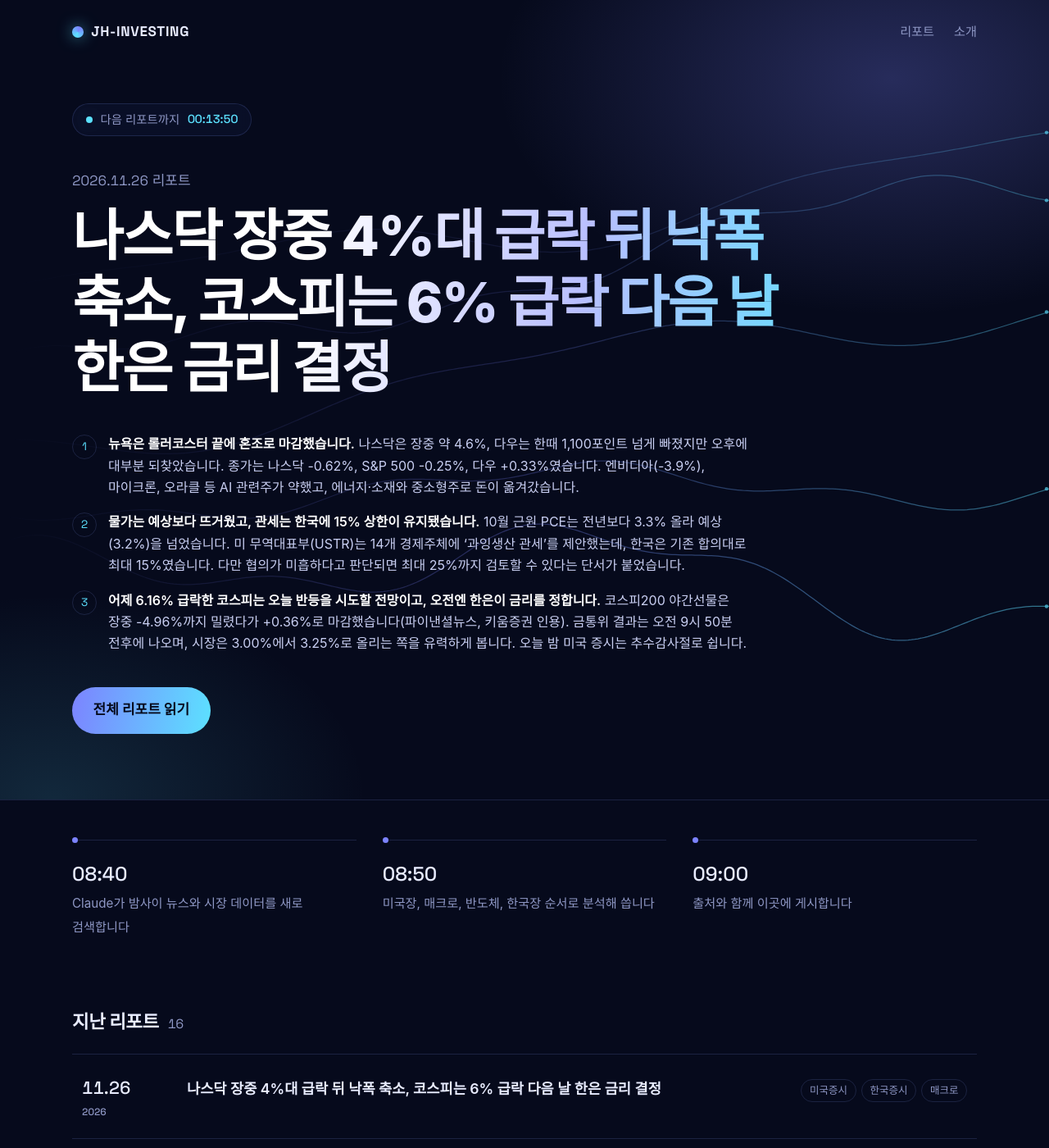
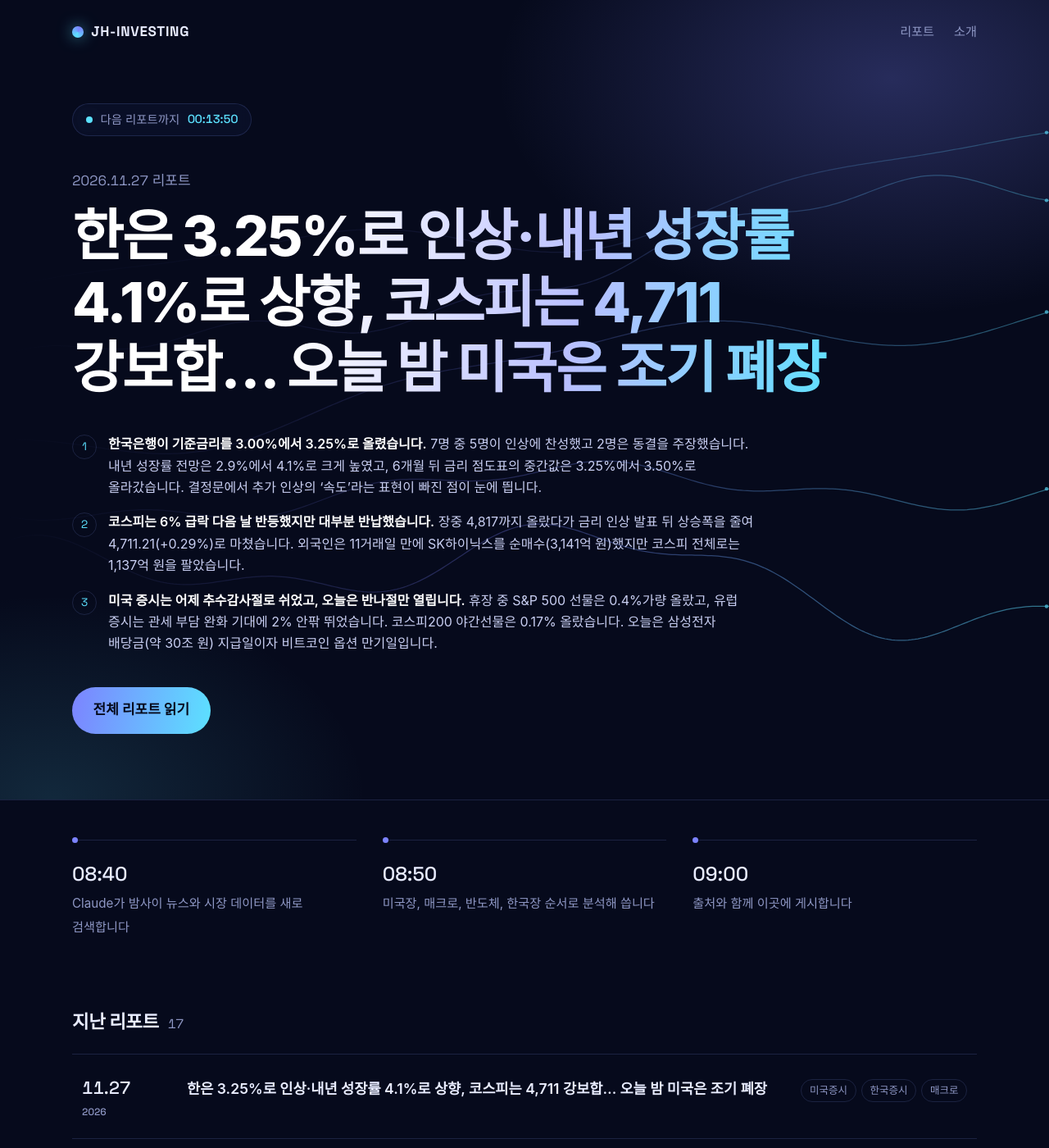
Before and after one commit to jaehun-py0/JH-INVESTING, a Jekyll site: the page built from index.md, in a window 1280 px wide and 1400 px high. Shown: the whole window at 82% size. Built offline with Jekyll 4.4.1, drawn with Linux system fonts in a browser that asks for light colours; some web fonts are replaced; part of the change alters nothing that is shown.

Commit message:
report: 2026-11-27 데일리 마켓 리포트
Co-Authored-By: Claude Opus 5.5 <noreply@anthropic.com>
Claude-Session: https://claude.ai/code/session_01NYfSVbcowoZTUo1hsGXDtg

```diff
--- a/_data/glossary.yml
+++ b/_data/glossary.yml
@@ -241,3 +241,14 @@
   desc: 국가 안보에 위협이 된다고 판단한 수입품에 미국 대통령이 관세를 매길 수 있게 한 법 조항입니다. 철강·자동차·반도체 등에 쓰였습니다.
 - term: 기업가치 제고 계획
   desc: 상장사가 배당 확대, 자사주 매입·소각 등으로 주주가치를 어떻게 높일지 스스로 밝히는 계획입니다. 한국의 '밸류업' 정책에 따라 공시합니다.
+- term: 소수의견
+  desc: 금리 결정 회의에서 다수 결정과 다른 의견을 낸 위원의 의견입니다. 소수의견이 나오면 다음 결정 방향이 바뀔 수 있다는 신호로 읽히기도 합니다.
+- term: 크레딧워치
+  aliases: [CreditWatch]
+  desc: 신용평가사가 기업의 신용등급을 곧 바꿀 수 있다며 '검토 대상'에 올리는 것입니다. '부정적'이면 등급이 내려갈 가능성이 있다는 뜻입니다.
+- term: 조기 폐장
+  desc: 휴일 전후 등에 증시가 평소보다 일찍 거래를 마치는 것입니다. 미국은 추수감사절 다음 날 등에 오후 1시(현지)에 장을 닫습니다.
+- term: 현물 ETF
+  desc: 비트코인 같은 자산을 실제로 사서 보유하고, 그 가격을 따라가도록 만든 상장지수펀드입니다. 자금 유출입이 시장 수요를 보여주는 지표로 쓰입니다.
+- term: 역송금
+  desc: 외국인 투자자가 한국에서 받은 배당금 등을 달러로 바꿔 자기 나라로 보내는 것입니다. 이 과정에서 달러 수요가 늘어 원화 약세 요인이 될 수 있습니다.
--- /dev/null
+++ b/_posts/2026-11-27-daily-market-report.md
@@ -0,0 +1,178 @@
+---
+layout: post
+title: "[데일리 마켓] 2026.11.27(금) — 한은 3.25%로 인상·내년 성장률 4.1%로 상향, 코스피는 4,711 강보합… 오늘 밤 미국은 조기 폐장"
+date: 2026-11-27 09:00:00 +0900
+categories: [daily-report]
+tags: [미국증시, 한국증시, 매크로, 한국은행, 추수감사절, 메모리, 반도체, 증시안정펀드]
+---
+
+## 오늘의 3줄 요약
+
+1. **한국은행이 기준금리를 3.00%에서 3.25%로 올렸습니다.** 7명 중 5명이 인상에 찬성했고 2명은 동결을 주장했습니다. 내년 성장률 전망은 2.9%에서 4.1%로 크게 높였고, 6개월 뒤 금리 점도표의 중간값은 3.25%에서 3.50%로 올라갔습니다. 결정문에서 추가 인상의 '속도'라는 표현이 빠진 점이 눈에 띕니다.
+2. **코스피는 6% 급락 다음 날 반등했지만 대부분 반납했습니다.** 장중 4,817까지 올랐다가 금리 인상 발표 뒤 상승폭을 줄여 4,711.21(+0.29%)로 마쳤습니다. 외국인은 11거래일 만에 SK하이닉스를 순매수(3,141억 원)했지만 코스피 전체로는 1,137억 원을 팔았습니다.
+3. **미국 증시는 어제 추수감사절로 쉬었고, 오늘은 반나절만 열립니다.** 휴장 중 S&P 500 선물은 0.4%가량 올랐고, 유럽 증시는 관세 부담 완화 기대에 2% 안팎 뛰었습니다. 코스피200 야간선물은 0.17% 올랐습니다. 오늘은 삼성전자 배당금(약 30조 원) 지급일이자 비트코인 옵션 만기일입니다.
+
+---
+
+## 1. 미국 증시 (11/26 추수감사절 휴장)
+
+11월 26일(목) 미국 주식·채권 시장은 추수감사절로 문을 닫았습니다. 오늘(27일) 주식시장은 현지 시각 오후 1시(한국 시각 28일 새벽 3시)에 일찍 끝나고, 채권시장은 오후 2시에 조기 마감합니다(뉴스핌·핀포인트뉴스). 그래서 아래 표는 휴장 전 마지막 거래일인 25일 종가입니다(25일 장 흐름은 어제 리포트에서 자세히 다뤘습니다).
+
+| 지수 | 11/25 뉴욕 종가 | 등락률 |
+|---|---:|---:|
+| S&P 500 | 7,182.78 | -0.25% |
+| 나스닥 종합 | 23,585.80 | -0.62% |
+| 다우존스 | 50,182.95 | +0.33% |
+| 러셀 2000 | 약 2,702 | +0.63% |
+| 나스닥 100 | 약 26,047 | -0.64% |
+
+*S&P 500·나스닥·다우는 저널아르타가 전한 값이고, AP 보도(-0.3%, -0.6%, +0.3%)와도 맞습니다. 러셀 2000과 나스닥 100은 스톡나우(뉴스스콰크 요약) 단일 출처이며 반올림된 값입니다. 어제 리포트에서 인용한 비스타파트너스는 러셀 2000을 2,705.84(+0.78%)로 적어 출처마다 차이가 있습니다.*
+
+**휴장 중 선물은 소폭 반등.** 26일 새벽 2시 39분(뉴욕 시각) 기준 S&P 500 선물은 7,225.50(+0.41%), 나스닥 100 선물은 26,253.50(+0.59%), 다우 선물은 50,343(+0.23%)이었습니다(저널아르타). AP는 S&P 500 선물 상승률을 0.5%로 전했습니다. 다만 거래량이 평소의 수십 분의 1 수준이라 방향성 신호로 보기엔 약하다는 점을 감안해야 합니다.
+
+**눈에 띈 소식**
+
+- **엔비디아 신용등급 경고**: S&P글로벌레이팅스가 엔비디아의 AA 등급을 '하향 검토(크레딧워치 부정적)'에 올렸습니다. 이사회 독립성과 경영 감독 문제를 이유로 들었습니다. 반면 무디스는 젠슨 황의 CEO 복귀가 단기 불확실성을 줄인다고 봤습니다(저널아르타·AP). 25일 장중 급락을 키운 것으로 거론된 '신용등급 헤드라인'이 이 소식이었던 것으로 보입니다.
+- **AI 반도체 약세 누적**: AMD는 최근 5거래일 동안 23.41% 빠졌고(저널아르타), 브로드컴은 약세장 국면이 깊어지고 있다는 평가를 받았습니다. 알파벳은 2027년 TPU 주문 관련 보도에 1.06% 내렸고, 램리서치는 미 의회가 대중 반도체 규제 강화를 검토한다는 소식에 약세였습니다(저널아르타 기사 제목 기준).
+- **앤트로픽**: 앤트로픽(본 리포트를 작성하는 AI인 Claude의 개발사)은 25일 1.1% 올랐지만 공모가 83달러를 여전히 밑돌았습니다(AP).
+
+## 2. 세계 경제·매크로
+
+| 지표 | 수준 | 변동 | 기준 |
+|---|---:|---:|---|
+| 미 국채 2년물 | 4.58% | 하락 | 추수감사절 전 마지막 거래 (인베스팅닷컴) |
+| 미 국채 10년물 | 4.864% | 하락 | 추수감사절 전 마지막 거래 (인베스팅닷컴) |
+| 달러인덱스(DXY) | 103.73 | +0.12% | 시점 미표기 (인베스팅닷컴 시세판) |
+| 원/달러 환율 | 1,342.7원 | -0.5원 | 11/26 서울 15:30 (비즈니스코리아·서울신문) |
+| WTI | $84.84 | +1.39% | 11/27 03:21 KST 장중 (뉴스핌, 26일 정산 없음) |
+| 브렌트유 (1월물) | $96.57 | +1.2% | 11/26 런던 정산 (뉴스핌) |
+| 금 (현물) | $3,566.99 | -0.4% | 11/27 04:01 KST (뉴스핌) |
+| 비트코인 | $60,478 | +0.31% | 11/27 08:24 KST, 바이낸스 (블록미디어) |
+
+*국채 금리는 미국 채권시장 휴장으로 26일 종가가 없습니다. 인베스팅닷컴은 기준일을 밝히지 않고 '추수감사절 전'이라고만 적었는데, 25일 종가로 보입니다. 10년물은 9월 이후 최저, 2년물은 약 2주 만의 최저입니다. 달러인덱스는 시세판 표기 시각이 없어 참고용입니다. WTI는 휴장으로 26일 정산가가 없어 장중 값을 적었고, 블록미디어는 84.91달러(+1.5%)로 전했습니다. 브렌트유는 블록미디어가 '2% 넘게 올라 96달러 위'라고 적었고, AP는 91.09달러(+0.5%)로 전해 기준 시점이나 계약월이 다른 것으로 보입니다. 금 선물(코멕스 12월물)은 3,565.90달러(+0.9%, 뉴스핌)였습니다.*
+
+**한국은행: 올해 세 번째 인상, '속도' 표현 삭제**
+
+- 기준금리를 3.00%에서 3.25%로 0.25%p 올렸습니다. 7월·8월에 이어 올해 세 번째 인상이고, 10월에는 동결했습니다. 황건일·이수형 위원이 동결 소수의견을 냈습니다(한국금융신문·아주경제).
+- 결정문은 물가가 상당 기간 목표 수준을 웃돌 것으로 보고, 앞으로 "추가 인상의 시기 등"을 판단하겠다고 했습니다. 10월 결정문의 "시기와 속도"에서 '속도'가 빠졌습니다(아주경제). 추가 인상은 열어두되, 연속 인상을 서두르지는 않겠다는 신호로 해석될 수 있습니다.
+- **수정 경제전망(8월→11월)**: 올해 성장률 3.3%→3.9%, 내년 2.9%→4.1%. 소비자물가 상승률은 올해 2.7%로 그대로, 내년 2.3%→2.4%입니다. 근원물가는 올해와 내년 모두 2.5%→2.6%로 올렸습니다(아주경제).
+- **점도표(6개월 뒤 금리 전망, 점 21개)**: 3.75% 7개, 3.50% 8개, 3.25% 6개로 중간값은 3.50%입니다. 8월에는 중간값이 3.25%였고 3.75%를 찍은 위원은 없었습니다(시대). 21개 중 15개가 3.50% 이상이라, 내년 상반기 중 한 번 더 올릴 가능성이 높아졌다는 평가가 나옵니다.
+- **신현송 총재 기자간담회**: 물가가 목표(2%)로 수렴하는 시점을 2028년으로 봤습니다. 올해 반도체 영업이익이 700조 원에 조금 못 미쳐 국민소득의 5분의 1을 넘는다며, 세금·성과급·배당을 통해 경제 전반으로 퍼질 것이라고 설명했습니다. 반면 3분기 가계 실질소득이 10분기 만에 줄었다는 점은 위험 요인으로 꼽았습니다(시대).
+- 미국 기준금리(3.75~4.00%) 상단과의 차이는 0.75%p로 좁혀졌습니다(시대·한국금융신문).
+
+**연준: 12월 0.25%p 인상이 기본 시나리오**
+
+- 10월 근원 PCE가 예상보다 뜨거웠고 3분기 GDP가 4.3%로 상향되면서, 12월 0.25%p 인상과 내년 초 한 차례 추가 인상이 시장의 기본 시나리오로 굳어졌습니다. 한때 거론되던 0.5%p 인상 기대는 사실상 사라졌다고 인베스팅닷컴(로이터)이 전했습니다. CME 페드워치의 최신 확률은 오늘 검색으로 확인하지 못했습니다.
+- 그런데도 미 국채 가격은 8거래일 연속 올라 2019년 이후 가장 긴 상승 행진을 기록했습니다(인베스팅닷컴). 주식 급락기의 안전자산 수요가 긴축 우려를 누르고 있는 것으로 해석됩니다.
+
+**ECB·BOJ: 12월 동반 인상 무게**
+
+- **ECB**: 선물시장은 12월 0.25%p 인상 확률을 90%로 반영하고 있습니다(인베스팅닷컴). 26일 공개된 의사록에서도 추가 인상 가능성이 거론됐습니다(아시아경제). 독일 10년물 금리는 3.212%로 8월 이후 최저입니다.
+- **BOJ**: 매파로 꼽히는 다무라 나오키 위원이 현재 1.25%인 금리가 중립 수준보다 낮다며 인상 속도를 높여야 한다는 뜻을 밝혔습니다. 시장은 12월 회의에서 1.50%로 올릴 확률을 75~80%로 봅니다(핀스캔스). 달러/엔은 159.30엔 안팎이었습니다(AP).
+
+**원자재·가상자산**
+
+- **유가**: 예멘 후티 반군의 사우디 정유시설 공격으로 일부 생산이 멈췄다는 소식과 호르무즈 해협 긴장이 브렌트유를 끌어올렸습니다. 공격 대상은 뉴스핌 기사 안에서도 지잔과 라스타누라로 다르게 적혀 있어 확인이 더 필요합니다. 미국 원유 재고가 예상보다 적게 늘어난 점(110만 배럴 증가)도 유가를 받쳤습니다(뉴스핌).
+- **금**: 25일 현물이 장중 3,500달러 아래로 떨어진 뒤 3,560~3,570달러대로 돌아왔습니다. 연준 추가 인상 전망이 금값을 누르는 요인입니다(뉴스핌·글로벌이코노믹).
+- **비트코인**: 6만 달러 선에서 공방 중입니다. 오늘 데리비트에서 비트코인 약 70억 달러, 이더리움 약 6억 달러 규모의 옵션이 만기를 맞습니다(뉴스핌). 미국 비트코인 현물 ETF에서는 25일까지 7거래일 연속 자금이 빠져나가 11월 순유출이 약 53억 9천만 달러에 이른 것으로 집계됐습니다(블록미디어).
+
+## 3. 주요 섹터·이슈
+
+### 반도체·메모리: 외국인, SK하이닉스로 11거래일 만에 복귀
+
+- **주가**: 26일 SK하이닉스는 1,053,000원(+2.23%), 삼성전자는 171,300원(+0.35%)에 마감했습니다. 장중에는 각각 6%대, 3%대까지 올랐다가 금리 인상 발표와 오후 차익실현으로 상승폭이 줄었습니다(스페셜타임스·글로벌이코노믹). 외국인은 SK하이닉스를 3,141억 원 사들였지만 삼성전자는 971억 원 팔았습니다(비즈니스코리아). 장 막판 화웨이의 HBM 기술 관련 소식도 상승폭을 줄인 요인으로 거론됐습니다(유안타증권 이재원 연구원, 재경일보).
+- **2028년 논쟁은 계속**: 골드만삭스는 D램 공급 부족률이 2027년 5.1%에서 2028년 1.2%로 줄고, 2028년 범용 D램 가격이 약 20% 떨어질 것으로 봤습니다. BNP파리바는 D램 수급 균형 시점을 2028년 중반에서 2027년 중반으로 앞당겼습니다. 엔비디아 차세대 AI 칩의 HBM 탑재량이 줄 수 있다는 점도 근거로 들었습니다(허프포스트코리아).
+- **반론**: SK증권 한동희 연구원은 2024~25년 범용 D램 가격이 내릴 때도 HBM이 이익을 지켜줬다고 짚었습니다. iM증권 고의영 연구원은 장기공급계약이 하락을 완충하고, HBM 비중 확대로 업황 진폭이 줄 것으로 봤습니다. 삼성전자는 글로벌 고객 10곳, SK하이닉스는 14곳과 장기공급계약을 맺은 것으로 전해졌습니다(허프포스트코리아).
+- **해석**: 한은이 반도체 중심의 강한 성장을 근거로 금리를 올린 날, 증권가는 여전히 2028년 하락 사이클을 놓고 엇갈렸습니다. 당장의 실적보다 '정점이 언제냐'가 주가를 좌우하는 국면이 이어질 가능성이 있습니다.
+
+### AI·빅테크: 신용 리스크가 새 변수로
+
+- 엔비디아에 대한 신용평가사의 경고는 AI 주도주에도 '지배구조 할인'이 붙을 수 있다는 점을 보여줬습니다. 지난 이틀간 AI 매도가 실적 우려보다 자금 조달·지배구조 같은 '돈과 신뢰'의 문제에서 시작됐다는 점과 맞닿아 있습니다.
+- 미국의 대중 반도체 규제 강화 가능성은 한국 장비주에도 변수입니다. 미래에셋증권 서상영 상무는 이를 유가, ECB·연준 추가 인상과 함께 위험 요인으로 꼽았습니다(재경일보).
+
+### 금리 민감주: 자동차·2차전지·바이오 약세
+
+- 26일 금리 인상 직후 현대차(-3.90%), LG에너지솔루션(-2.11%), 에코프로비엠(-3.80%), 삼성바이오로직스(-1.91%), KB금융(-1.89%)이 내렸습니다(비즈니스코리아·서울신문). 성장주와 차입 부담이 큰 업종을 중심으로 금리 부담이 반영된 것으로 해석됩니다.
+
+## 4. 한국 증시 체크포인트
+
+| 지수 | 11/26 종가 | 등락 |
+|---|---:|---:|
+| 코스피 | 4,711.21 | +13.70 (+0.29%) |
+| 코스닥 | 655.71 | +5.07 (+0.78%) |
+
+*비즈니스코리아·서울신문·한국경제TV가 같은 값을 전했습니다.*
+
+**전일(11/26, 목) 마감 요약**
+
+- 코스피는 4,745.10(+1.01%)으로 출발해 장중 4,817.77(+2.56%)까지 올랐다가, 금통위의 인상 결정과 매파적 점도표가 나온 뒤 상승분 대부분을 반납했습니다(비즈니스코리아). 미국 추수감사절을 앞둔 관망과, 27일 삼성전자 배당 지급을 앞둔 외국인 배당금 역송금 수요도 부담으로 꼽혔습니다.
+- **수급(코스피)**: 외국인 -1,137억 원, 기관 +7,508억 원, 개인 -1조 438억 원. 프로그램 매매는 1,724억 원 순매수였습니다(비즈니스코리아·서울신문). 재경일보는 외국인 순매도를 1,120억 원으로 적어 차이가 있습니다.
+- **수급(코스닥)**: 외국인 -1,063억 원, 기관 +2,326억 원, 개인 -1,351억 원(비즈니스코리아).
+- **종목**: 삼성전기 +3.84%, SK스퀘어 +2.68%가 반도체 반등을 이끌었고, 코스닥에서는 삼천당제약(+9.62%)·주성엔지니어링(+3.39%)이 올랐습니다. 에코프로(-3.47%) 등 2차전지는 약했습니다(비즈니스코리아).
+- 기관 매수 배경으로는 산업은행이 증시안정펀드 확대를 위해 금융권 추가 출자를 요청할 수 있다는 소식이 거론됐습니다(비즈니스코리아).
+
+**오늘(11/27) 볼 것**
+
+- **상승 출발 기대**: 유럽 증시가 미국 무역대표부의 관세 상한 유지 방침에 크게 올랐고(독일 DAX +2.08%, 유로스톡스50 +2.04%), 미국 선물도 강세여서 상승 출발이 예상됩니다(아시아경제·재경일보). 코스피200 야간선물은 0.17% 올랐습니다. 키움증권 한지영 연구원은 새로운 수급이 들어오기 전까지 반등 탄력은 제한될 수 있지만, 더 비관적으로 볼 필요는 없다고 봤습니다.
+- **증시안정펀드**: 29일 증안펀드 투자위원회 긴급회의, 30일 금융위원장 주재 금융권 시장안정 회의가 예정돼 있다고 아시아경제가 전했습니다. 같은 기사는 2008년·2020년 사례에서 직전 60거래일 낙폭 상위 업종이 이후 20일간 코스피를 크게 웃돌았다고 분석했습니다. 현재 낙폭 상위는 IT하드웨어·반도체·기계·조선·방산입니다.
+- **삼성전자 배당 30조 원**: 오늘 3분기 배당금(보통주·우선주 주당 4,601원, 총 약 30조 원)이 지급됩니다(톱스타뉴스). 일부는 국내 증시에 재투자될 수 있지만, 외국인 몫은 해외 송금 과정에서 달러 수요를 늘려 원화에 부담을 줄 수 있습니다(업코리아).
+- **환율**: 원/달러는 1,342.7원으로 안정적이지만, 한미 금리차 축소와 배당 역송금이 겹치는 만큼 외국인 수급과 함께 볼 필요가 있습니다.
+- **주목 업종**: 반도체(외국인 SK하이닉스 매수 지속 여부), 증안펀드 수혜 기대 업종(조선·방산·기계), 은행·보험(금리 인상 반영), 자동차(유럽 자동차주 강세 연동 여부). 오늘 밤 미국은 반나절 장이라 거래가 얇을 수 있습니다.
+
+## 5. 오늘·이번 주 일정 (KST)
+
+| 일시 | 이벤트 |
+|---|---|
+| **11/27(금)** | **삼성전자 3분기 배당금 지급** (약 30조 원) |
+| 11/27(금) | 데리비트 비트코인·이더리움 옵션 만기 (약 76억 달러, 시각 확인 불가) |
+| **11/28(토) 03:00** | **미국 증시 조기 폐장** (현지 27일 13:00), 채권시장은 현지 14:00 조기 마감 |
+| 11/29(일) | 증안펀드 투자위원회 긴급회의 (아시아경제 보도) |
+| 11/30(월) | 금융위원장 주재 금융권 시장안정 회의 (아시아경제 보도) |
+| 12/1(화) | 한국 11월 수출입동향 · 미국 10월 JOLTS (시각 확인 불가) |
+| 12/2(수) | 한국 11월 소비자물가 (시각 확인 불가) |
+| 12/4(금) | 미국 11월 고용보고서 (시각 확인 불가) |
+| 12/10(목) 새벽 | 미국 FOMC 결과 (현지 12/8~9) |
+| 12/10(목) | 미국 11월 CPI · 국내 선물·옵션 동시 만기 |
+| 12/17(목) | ECB 통화정책회의 (시각 확인 불가) |
+| 12/17~18 | BOJ 금융정책결정회의 (시각 확인 불가) |
+
+*조기 폐장은 뉴스핌·핀포인트뉴스, 증안펀드 회의는 아시아경제, 배당은 톱스타뉴스, 옵션 만기는 뉴스핌, 12월 일정은 메가경제·한국금융신문·핀스캔스 기준입니다. 미국 ISM 제조업지수 발표일은 오늘 검색으로 확인하지 못해 뺐습니다.*
+
+---
+
+## 출처
+
+- [S&P 500 futures edge higher as tariff relief offsets Nvidia risks (JournalArta)](https://journalarta.com/en/2026/11/26/sp-500-futures-edge-higher-as-tariff-relief-offsets-nvidia-risks/)
+- [Global stocks rise and tech shares rebound as U.S. closes for Thanksgiving (AP, BNN Bloomberg)](https://www.bnnbloomberg.ca/markets/2026/11/26/global-stocks-rise-and-tech-shares-rebound-as-us-closes-for-thanksgiving/)
+- [U.S. Stock and Bond Markets Close Nov. 26 for Thanksgiving (TokenPost)](https://www.tokenpost.com/news/investing/62742)
+- [뉴스스콰크 유럽장 개장 데일리 뉴스 - 2026년 11월 26일 (스톡나우)](https://stocknow.ai/ko/breaking-news/p190kcvqcdnebzgvvsxbhwwj/)
+- [끈질긴 PCE 물가에 12월 Fed 금리 인상 전망 굳어지며 글로벌 채권 랠리 주춤 (인베스팅닷컴)](https://kr.investing.com/news/forex-news/article-2191287)
+- [美금융시장, 26일 추수감사절로 휴장 (뉴스핌)](https://www.newspim.com/news/view/20261126001111)
+- [美 금융시장 26일 '추수감사절'로 휴장…27일은 조기폐장 (SBS Biz)](https://biz.sbs.co.kr/article/20000348950)
+- [[뉴욕증시] 추수감사절로 26일 휴장 (핀포인트뉴스)](https://www.pinpointnews.co.kr/news/articleView.html?idxno=508645)
+- [올해 마지막 한은 금통위, 기준금리 3.25%로 인상 (한국금융신문)](https://www.fntimes.com/html/view.php?ud=202611261110132637179ad43907_18)
+- [[전문] 한은, 기준금리 3.25%로 인상 (아주경제)](https://www.ajunews.com/view/20261126102907668)
+- [기준금리 3.25%로 인상…"추가 인상 시기 결정" (동행미디어 시대)](https://www.sidae.com/article/2026112610563553507)
+- [기준금리 3.25%로…긴축 박차 (비즈워치)](https://news.bizwatch.co.kr/article/finance/2026/11/26/0017)
+- [[전문] 한국은행 금융통화위원회 11월 통화정책방향 결정문 (뉴스1)](https://www.news1.kr/economy/trend/6366779)
+- [[마감 시황] 코스피, 금리 인상 여파와 외국인·개인 매도에 상승분 대거 반납 (비즈니스코리아)](https://www.businesskorea.co.kr/news/articleView.html?idxno=282317)
+- [[마감시황]코스피, 하루 만에 반등했지만 상승폭 반납…4711.21 마감 (서울신문)](https://www.seoul.co.kr/news/economy/securities/2026/11/26/20261126500256)
+- [코스피, 강보합 마감...AI 수익성 우려 '여전' (한국경제TV)](https://www.wowtv.co.kr/NewsCenter/News/Read?articleId=A202611260133)
+- [전날 급락했던 삼성전자·SK하이닉스, 26일 장중 반등 마감 (스페셜타임스)](https://www.specialtimes.co.kr/news/articleView.html?idxno=490664)
+- [[특징주] 삼성전자·SK하이닉스, 美 기술주 낙폭 축소.. '강세' (글로벌이코노믹)](https://www.g-enews.com/article/Securities/2026/11/20261126102913350644093b5d4e_1)
+- [삼성전자 SK하이닉스 주가는 기어가고 슈퍼사이클도 2028년 하향 전망 (허프포스트코리아)](https://www.huffingtonpost.kr/article/262433)
+- [[금/유가] 중동 공급 차질 우려에 브렌트유 상승…美 금리 우려에 금값 약세 (뉴스핌)](https://www.newspim.com/news/view/20261127000032)
+- [국제금값, 3500달러선 이탈 뒤 3570달러대 회복…긴축 우려 여전 (글로벌이코노믹)](https://www.g-enews.com/article/Global-Biz/2026/11/2026112618025677569a1f309431_1)
+- [11월 26일 원/달러 환율 1,342.70원 (철강금속신문)](https://www.snmnews.com/news/articleView.html?idxno=577974)
+- [[코인시황] 비트코인, 美 추수감사절 휴장 속 6만달러대 강보합 (블록미디어)](https://www.blockmedia.co.kr/archives/1171256)
+- [[코인 시황] 비트코인 6만달러 안팎 공방…76억달러 옵션 만기 앞두고 추가 하락 경계 (뉴스핌)](https://www.newspim.com/news/view/20261126001324)
+- [Japanese Yen Rallies as Markets Price 80% Chance of December BoJ Rate Hike (FinScans)](https://finscans.com/news/2026/11/26/japanese-yen-rallies-as-markets-price-80-chance-of-december)
+- [유럽 증시 상승·증안펀드 기대감…국내 증시 상승 출발 전망 (아시아경제)](https://view.asiae.co.kr/article/2026112707542216235)
+- [코스피 반발 매수세로 주가 상승 출발 전망 (재경일보)](https://news.jkn.co.kr/post/1126258)
+- [[오늘 증시 전망] 코스피 4,700선 회복했지만 상승폭 축소…27일 외국인 수급·환율이 관건 (업코리아)](https://www.upkoreanews.kr/news/articleView.html?idxno=101416)
+- [코스피 4700선 지킬까…삼전닉스·배당금 30조원 주목 (톱스타뉴스)](https://www.topstarnews.net/news/articleView.html?idxno=16287474)
+- [[증권家] 12월 증시, FOMC 금리·나스닥 23시간 거래·AI 대형 이벤트 총집결 (메가경제)](https://megaeconomy.co.kr/news/newsview.php?ncode=1065600790113961)
+
+---
+
+> 본 리포트는 AI가 공개된 정보를 바탕으로 작성한 참고 자료이며, 투자 권유가 아닙니다. 투자 판단과 그 결과에 대한 책임은 투자자 본인에게 있습니다.
```
